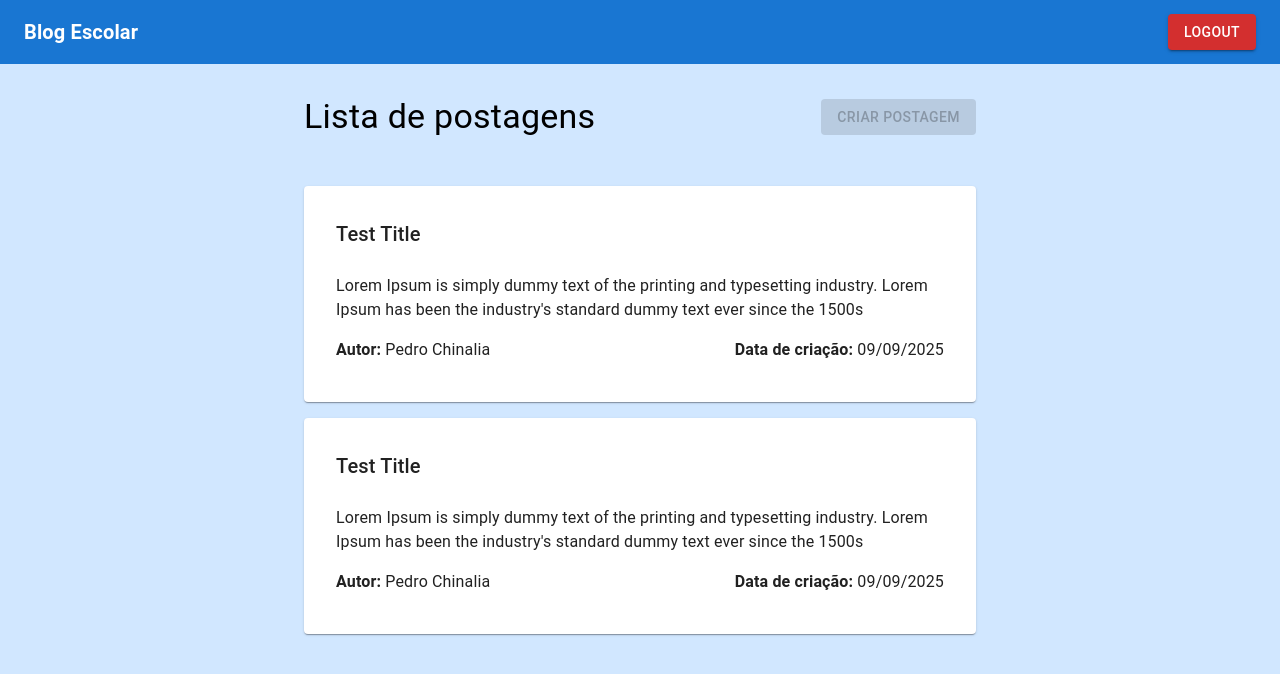
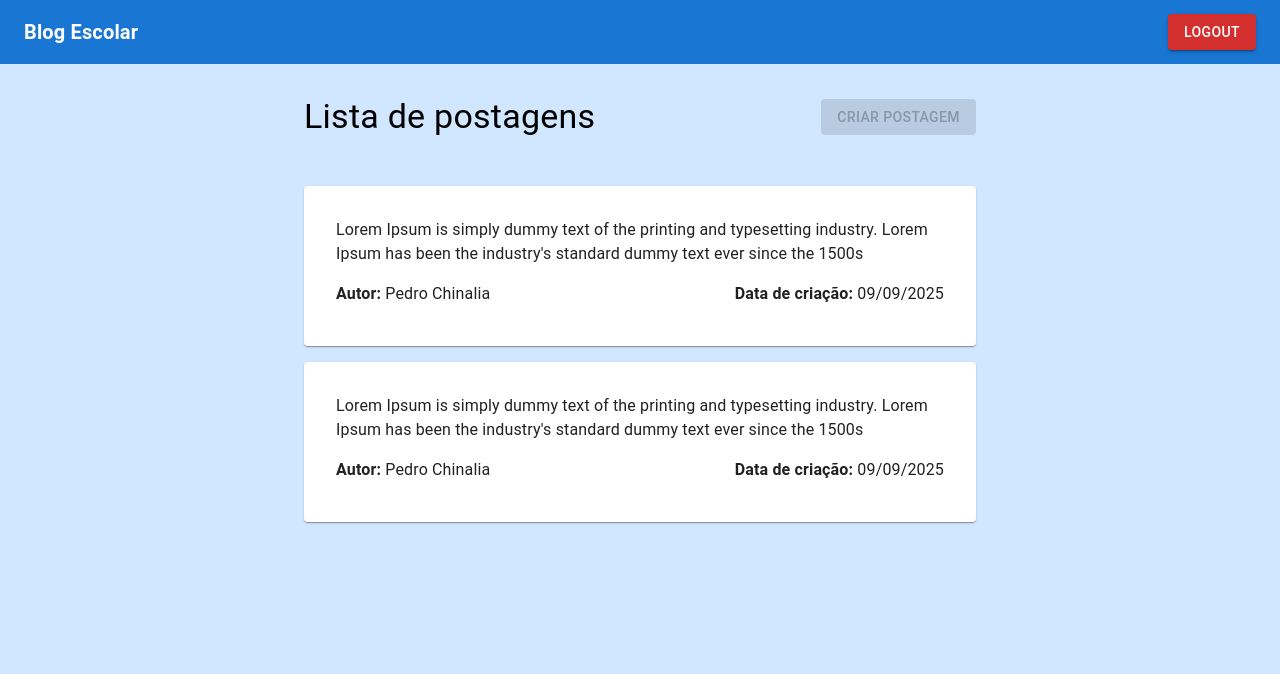
Before and after one commit to PedroChinalia/tech-challenge-3, a Next.js app in the folder frontend/: page / in a window 1280 px wide. Shown: the top 674 px of the page. Built offline with nearby package versions, Linux system fonts and the light colour scheme; some icons are missing.

Commit message:
feat: implementar lógica para desabilitar botões de CRUD no card do post para alunos

```diff
--- a/frontend/app/components/post.tsx
+++ b/frontend/app/components/post.tsx
@@ -7,6 +7,7 @@ import VisibilityIcon from "@mui/icons-material/Visibility";
 import Link from "next/link";
 import { useState } from "react";
 import CustomDialog from "./dialog";
+import { useAuth } from "../hooks/useAuth";
 
 type PostProps = {
   id: number;
@@ -25,11 +26,13 @@ const Post: React.FC<PostProps> = (props) => {
   const handleOpenDialog = () => setDialogIsOpen(true);
   const handleCloseDialog = () => setDialogIsOpen(false);
 
+  const { isTeacher } = useAuth();
+
   return (
     <Card sx={{ marginTop: 2, marginBottom: 2, width: "50vw", padding: 2 }}>
       <CardContent>
         {/* Card header */}
-        <Box sx={{ display: "flex", justifyContent: "space-between", marginBottom: 2 }}>
+        <Box sx={{ display: isTeacher ? "flex" : "none", justifyContent: "space-between", marginBottom: 2 }}>
           <Typography variant="h6">{title}</Typography>
           <Box>
             <IconButton
```
